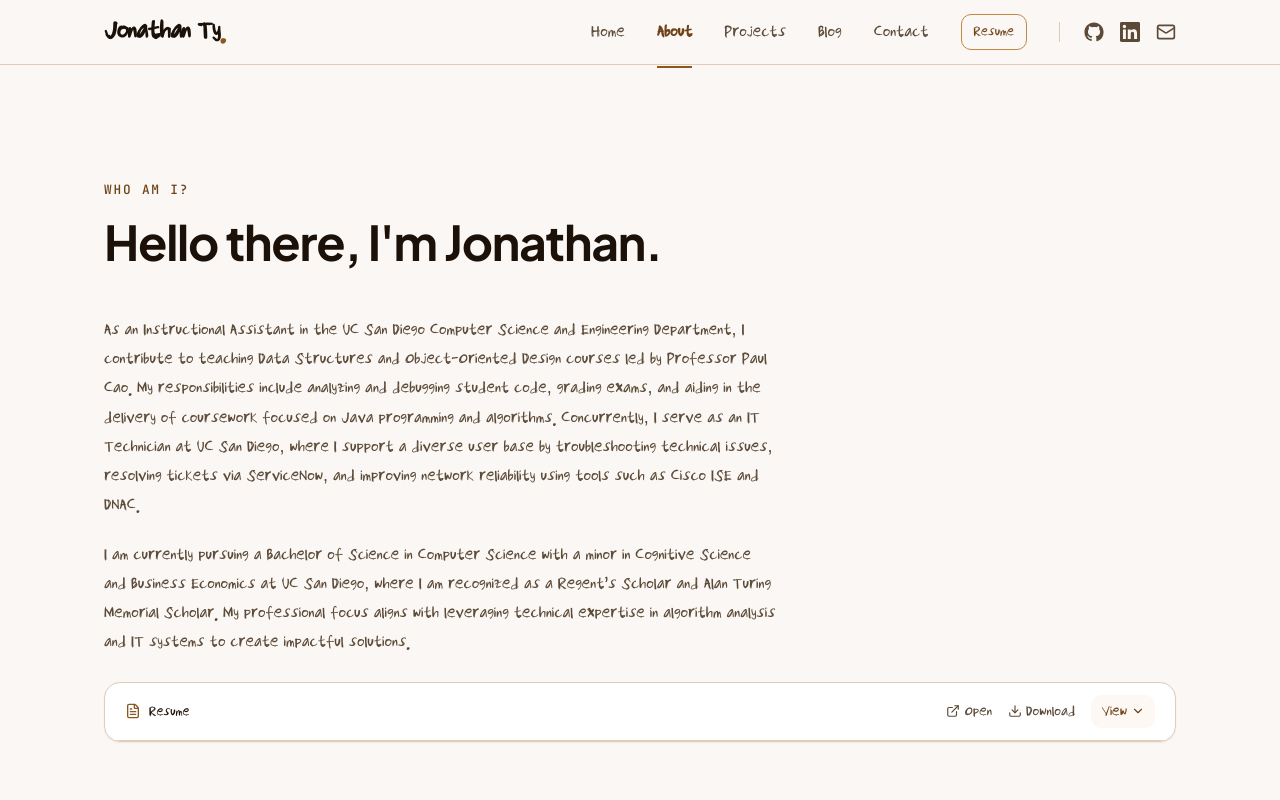
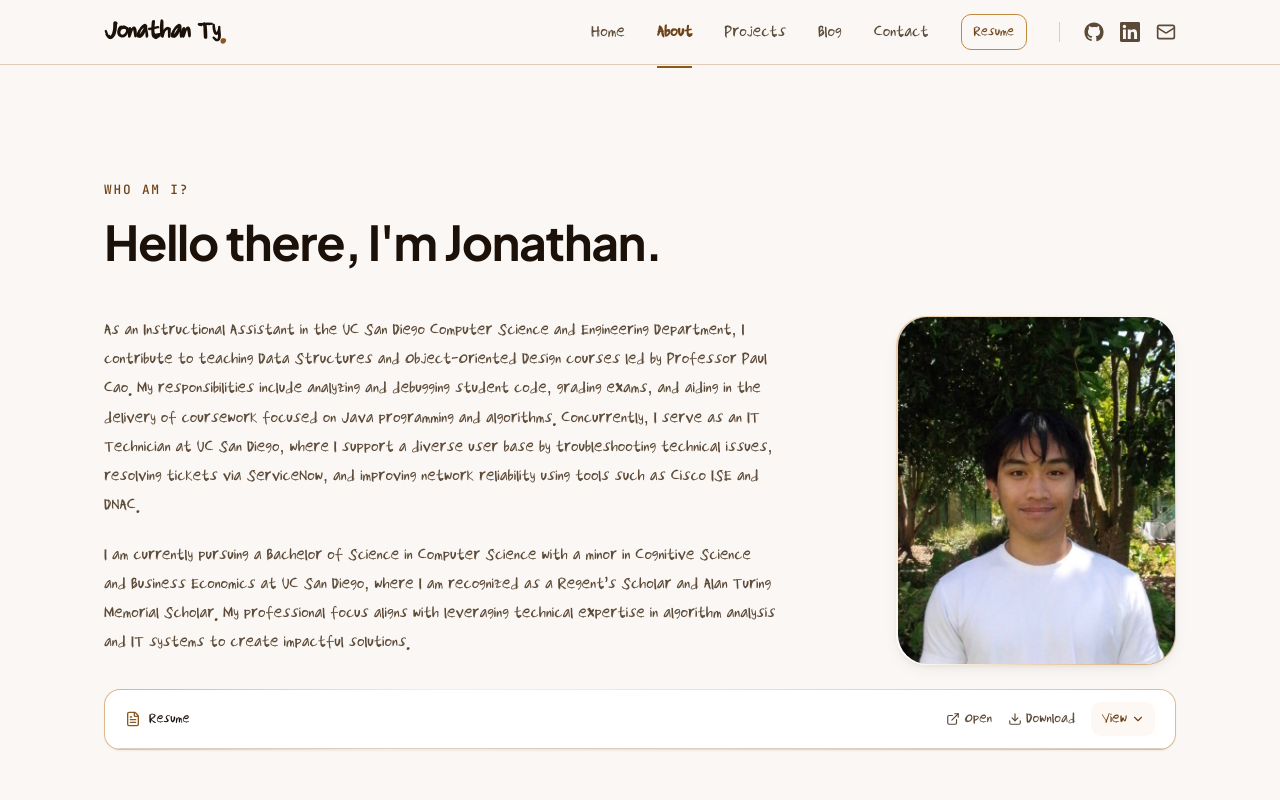
Before and after one commit to jonathannnty/portfolio, a Next.js app: page /about in a window 1280 px wide. Shown: the top 800 px of the page. Built offline with nearby package versions, Linux system fonts and the light colour scheme.

Commit message:
feat: enhance About page layout and add headshot image; improve project list item and timeline components; update animation scroll reveal logic; modify package.json for webpack support

```diff
--- a/app/about/page.tsx
+++ b/app/about/page.tsx
@@ -1,4 +1,5 @@
 import type { Metadata } from "next";
+import Image from "next/image";
 import Section from "../components/section";
 import Timeline from "../components/timeline";
 import CourseworkGrid from "../components/coursework-grid";
@@ -26,7 +27,13 @@ export default function AboutPage() {
     <>
       <RevealProvider />
 
-      <Section eyebrow="Who am I?" title={`Hello there, I'm ${site.name.split(" ")[0]}.`} illustration={<AboutIllustration />}>
+      <Section
+        eyebrow="Who am I?"
+        title={`Hello there, I'm ${site.name.split(" ")[0]}.`}
+        illustration={<AboutIllustration />}
+      >
+        <div className="grid gap-8 lg:grid-cols-[minmax(0,1fr)_280px] lg:items-start">
+          <div className="space-y-8">
             <div className="max-w-2xl space-y-5">
               {site.bio.map((paragraph, i) => (
                 <p
@@ -36,6 +43,21 @@ export default function AboutPage() {
                   {paragraph}
                 </p>
               ))}
+            </div>
+          </div>
+
+          <div className= "mx-auto w-full rounded-[1.9rem] bg-gradient-to-br from-[color:var(--color-primary-200)] via-[color:var(--color-surface)] to-[color:var(--color-primary-300)] p-[1.5px] shadow-[var(--shadow-md)] lg:mx-0">
+            <figure className="relative aspect-[4/5] overflow-hidden rounded-[1.85rem] bg-[color:var(--color-surface)]">
+              <Image
+                src="/images/headshot.jpeg"
+                alt={`${site.name} headshot`}
+                fill
+                priority
+                sizes="(min-width: 1024px) 280px, (min-width: 640px) 280px, 80vw"
+                className="object-cover object-center"
+              />
+            </figure>
+          </div>
         </div>
         <ResumeViewer />
       </Section>
--- a/app/components/project-list-item.tsx
+++ b/app/components/project-list-item.tsx
@@ -7,13 +7,19 @@ import type { Project } from "@/content/projects";
 
 export default function ProjectListItem({ project }: { project: Project }) {
   const IconComponent = project.glyph
-    ? (Icons[project.glyph as keyof typeof Icons] as React.ComponentType<{ className?: string }>)
+    ? (Icons[project.glyph as keyof typeof Icons] as React.ComponentType<{
+        className?: string;
+      }>)
     : null;
 
   const inner = (
     <>
       <span className="flex h-8 w-8 flex-none items-center justify-center rounded-md bg-[color:var(--color-primary-50)] text-[color:var(--color-primary-700)]">
-        {IconComponent ? <IconComponent className="h-4 w-4" /> : <span className="text-sm">◉</span>}
+        {IconComponent ? (
+          <IconComponent className="h-4 w-4" />
+        ) : (
+          <span className="text-sm">◉</span>
+        )}
       </span>
 
       <div className="min-w-0 flex-1">
@@ -27,12 +33,16 @@ export default function ProjectListItem({ project }: { project: Project }) {
             </span>
           )}
         </div>
-        <p className="truncate text-sm text-[color:var(--color-fg-muted)]">{project.tagline}</p>
+        <p className="truncate text-sm text-[color:var(--color-fg-muted)]">
+          {project.tagline}
+        </p>
       </div>
 
       <div className="hidden sm:flex flex-wrap gap-1 flex-none">
         {project.stack.slice(0, 3).map((s) => (
-          <span key={s} className="chip text-xs">{s}</span>
+          <span key={s} className="chip text-xs">
+            {s}
+          </span>
         ))}
       </div>
 
@@ -57,7 +67,7 @@ export default function ProjectListItem({ project }: { project: Project }) {
   return (
     <Link
       href={`/projects/${project.slug}`}
-      className="card group flex items-center gap-4 px-5 py-3.5 hover:border-[color:var(--color-primary-300)] transition-colors"
+      className="card group flex items-center gap-4 px-5 py-3.5 transition-colors"
     >
       {inner}
     </Link>
--- a/app/components/start-here.tsx
+++ b/app/components/start-here.tsx
@@ -33,14 +33,18 @@ export default function StartHere() {
         <button
           key={key}
           onClick={() => router.push(`/projects?persona=${key}`)}
-          className="card group flex flex-col gap-3 p-5 text-left transition-colors hover:border-[color:var(--color-primary-300)] cursor-pointer"
+          className="card group flex cursor-pointer flex-col gap-3 p-5 text-left transition-colors"
         >
           <span className="flex h-9 w-9 items-center justify-center rounded-md bg-[color:var(--color-primary-50)] text-[color:var(--color-primary-700)] transition-colors group-hover:bg-[color:var(--color-primary-100)]">
             <Icon className="h-4 w-4" />
           </span>
           <div>
-            <p className="font-semibold text-xl text-[color:var(--color-fg)]">{label}</p>
-            <p className="mt-1 text-sm text-[color:var(--color-fg-muted)]">{desc}</p>
+            <p className="font-semibold text-xl text-[color:var(--color-fg)]">
+              {label}
+            </p>
+            <p className="mt-1 text-sm text-[color:var(--color-fg-muted)]">
+              {desc}
+            </p>
           </div>
         </button>
       ))}
--- a/app/components/timeline.tsx
+++ b/app/components/timeline.tsx
@@ -16,9 +16,7 @@ import ImageLightbox from "./image-lightbox";
  */
 export default function Timeline({ items }: { items: Experience[] }) {
   const rootRef = useRef<HTMLOListElement>(null);
-  const [openId, setOpenId] = useState<string | null>(
-    items[0]?.id ?? null,
-  );
+  const [openId, setOpenId] = useState<string | null>(items[0]?.id ?? null);
 
   useEffect(() => {
     const reduce =
@@ -46,10 +44,7 @@ export default function Timeline({ items }: { items: Experience[] }) {
       {items.map((item) => {
         const isOpen = openId === item.id;
         return (
-          <li
-            key={item.id}
-            className="timeline-node relative opacity-0"
-          >
+          <li key={item.id} className="timeline-node relative opacity-0">
             {/* Node dot */}
             <span
               aria-hidden
@@ -71,9 +66,7 @@ export default function Timeline({ items }: { items: Experience[] }) {
               onClick={() => toggle(item.id)}
               aria-expanded={isOpen}
               aria-controls={`exp-${item.id}`}
-              className={`card w-full cursor-pointer px-6 py-5 text-left ${
-                isOpen ? "border-[color:var(--color-primary-300)]" : ""
-              }`}
+              className="card w-full cursor-pointer px-6 py-5 text-left"
             >
               <div className="flex flex-wrap items-baseline justify-between gap-x-4 gap-y-1">
                 <div>
@@ -105,9 +98,7 @@ export default function Timeline({ items }: { items: Experience[] }) {
                 {item.summary}
               </p>
 
-              {isOpen && (
-                <ExpandedBody item={item} id={`exp-${item.id}`} />
-              )}
+              {isOpen && <ExpandedBody item={item} id={`exp-${item.id}`} />}
             </button>
           </li>
         );
--- a/app/globals.css
+++ b/app/globals.css
@@ -167,7 +167,7 @@
       ),
       radial-gradient(
         55% 60% at 50% 90%,
-        rgba(58, 30, 8, 0.10) 0%,
+        rgba(58, 30, 8, 0.1) 0%,
         transparent 60%
       ),
       linear-gradient(180deg, var(--color-bg) 0%, #f0e5d5 100%);
@@ -187,17 +187,35 @@
 
   /* Card — surfaces that hold content (projects, blog posts, awards) */
   .card {
-    background: var(--color-surface);
-    border: 1px solid var(--color-border);
+    background:
+      linear-gradient(var(--color-surface), var(--color-surface)) padding-box,
+      linear-gradient(
+          135deg,
+          color-mix(in oklab, var(--color-primary-300) 85%, transparent) 0%,
+          color-mix(in oklab, var(--color-border) 18%, transparent) 30%,
+          color-mix(in oklab, var(--color-primary-200) 48%, transparent) 55%,
+          color-mix(in oklab, var(--color-primary-300) 78%, transparent) 100%
+        )
+        border-box;
+    border: 1px solid transparent;
     border-radius: var(--radius-lg);
     box-shadow: var(--shadow-sm);
     transition:
       transform 200ms var(--ease-out-expo),
       box-shadow 200ms var(--ease-out-expo),
-      border-color 200ms var(--ease-out-expo);
+      background 200ms var(--ease-out-expo);
   }
   .card:hover {
-    border-color: var(--color-primary-300);
+    background:
+      linear-gradient(var(--color-surface), var(--color-surface)) padding-box,
+      linear-gradient(
+          135deg,
+          color-mix(in oklab, var(--color-primary-400) 90%, transparent) 0%,
+          color-mix(in oklab, var(--color-primary-200) 30%, transparent) 28%,
+          color-mix(in oklab, var(--color-border-strong) 20%, transparent) 56%,
+          color-mix(in oklab, var(--color-primary-300) 82%, transparent) 100%
+        )
+        border-box;
     box-shadow: var(--shadow-md);
   }
 
--- a/lib/anim.ts
+++ b/lib/anim.ts
@@ -96,9 +96,6 @@ export function installScrollReveal(selector = ".reveal") {
     return () => {};
   }
 
-  const els = Array.from(document.querySelectorAll<HTMLElement>(selector));
-  if (els.length === 0) return () => {};
-
   const observer = new IntersectionObserver(
     (entries, obs) => {
       for (const entry of entries) {
@@ -112,6 +109,34 @@ export function installScrollReveal(selector = ".reveal") {
     { threshold: 0.18, rootMargin: "0px 0px -60px 0px" },
   );
 
-  els.forEach((el) => observer.observe(el));
-  return () => observer.disconnect();
+  const observeMatches = (root: ParentNode) => {
+    if (root instanceof HTMLElement && root.matches(selector)) {
+      observer.observe(root);
+    }
+
+    root
+      .querySelectorAll<HTMLElement>(selector)
+      .forEach((el) => observer.observe(el));
+  };
+
+  observeMatches(document);
+
+  const mutationObserver = new MutationObserver((mutations) => {
+    for (const mutation of mutations) {
+      mutation.addedNodes.forEach((node) => {
+        if (!(node instanceof HTMLElement)) return;
+        observeMatches(node);
+      });
+    }
+  });
+
+  mutationObserver.observe(document.body, {
+    childList: true,
+    subtree: true,
+  });
+
+  return () => {
+    observer.disconnect();
+    mutationObserver.disconnect();
+  };
 }
--- a/package.json
+++ b/package.json
@@ -3,7 +3,7 @@
   "version": "0.1.0",
   "private": true,
   "scripts": {
-    "dev": "next dev",
+    "dev": "next dev --webpack",
     "build": "next build",
     "start": "next start",
     "lint": "eslint"
```
Also changed, not shown: public/images/headshot.jpeg (added). Lines whose indentation alone changed are shown as unchanged.
